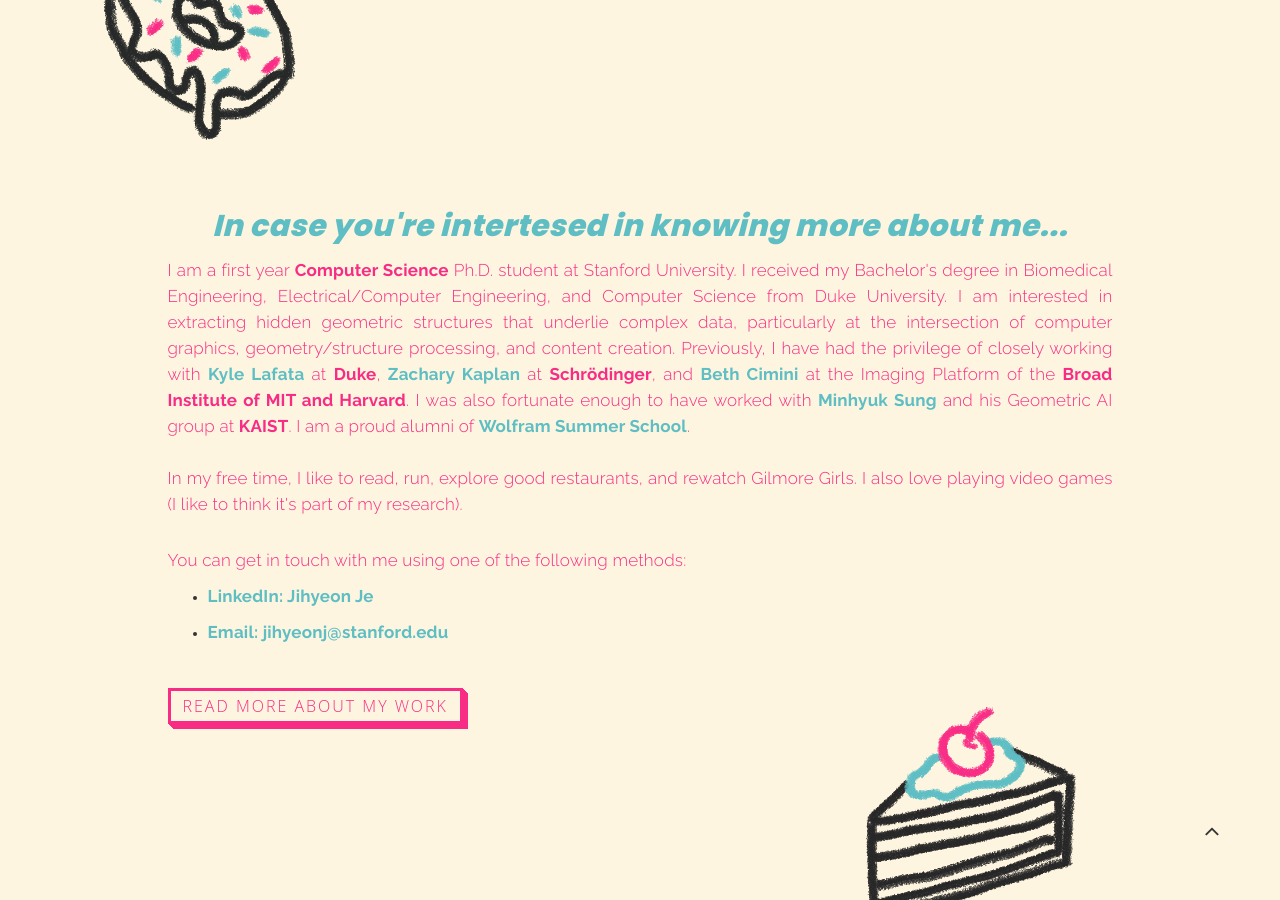
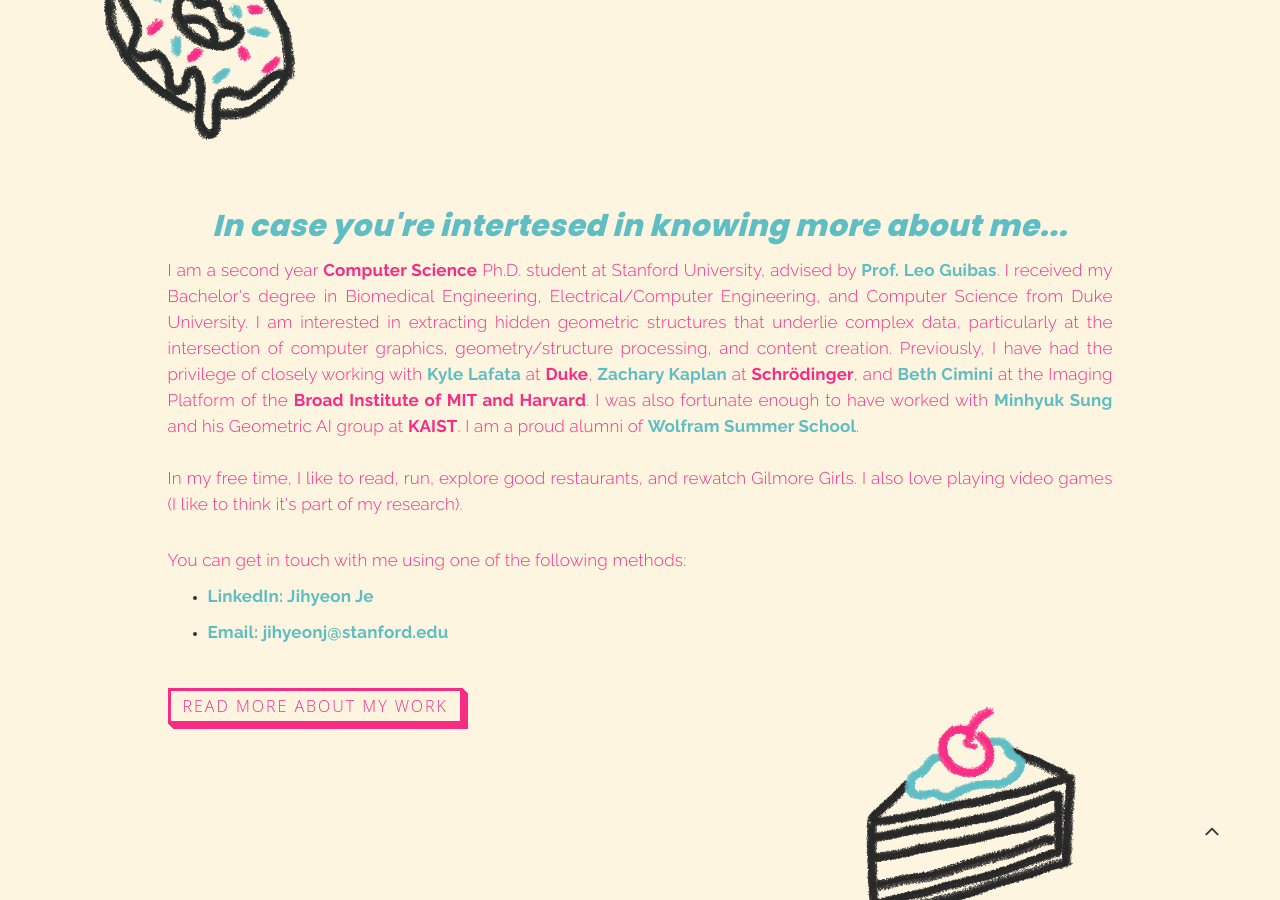
Before and after one commit to rpraka/JihyeonJe.com, a Jekyll site: the page index.html, which Jekyll copies as it is, in a window 1280 px wide and 900 px high, scrolled down 1123 px. Built offline with Jekyll 4.4.1, drawn with Linux system fonts in a browser that asks for light colours.

Commit message:
Update index.html

```diff
--- a/index.html
+++ b/index.html
@@ -140,7 +140,7 @@
                          </div>
 
                          <div class="blog-post-des">
-                              <p>I am a first year <b>Computer Science</b> Ph.D. student at Stanford University. I received my Bachelor's degree in Biomedical Engineering, Electrical/Computer Engineering, and Computer Science from Duke University.
+                              <p>I am a second year <b>Computer Science</b> Ph.D. student at Stanford University, advised by <a href="https://geometry.stanford.edu/"><b>Prof. Leo Guibas</b></a>. I received my Bachelor's degree in Biomedical Engineering, Electrical/Computer Engineering, and Computer Science from Duke University.
 
                                    I am interested in extracting hidden geometric structures that underlie complex data, particularly at the intersection of computer graphics, geometry/structure processing, and content creation.
 
```
